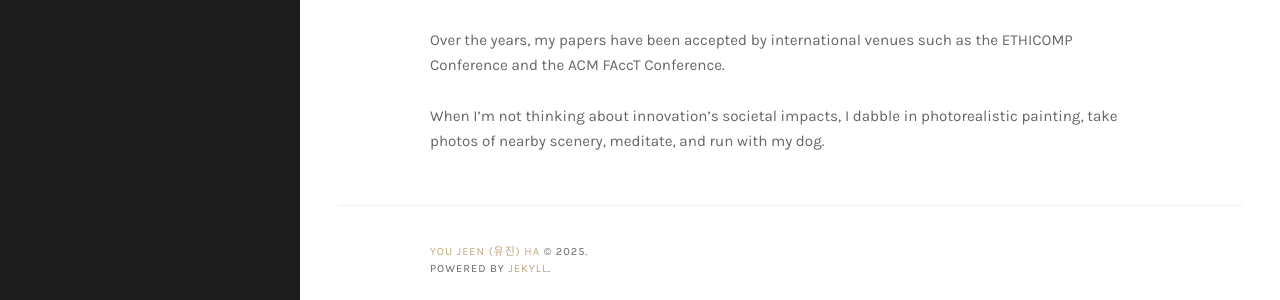
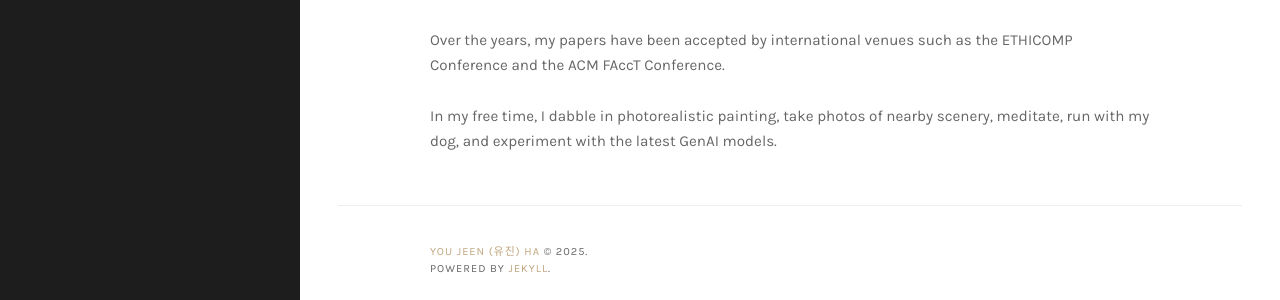
Before and after one commit to hyoujeen/hyoujeen.github.io, a Jekyll site: the page built from about.md, in a window 1280 px wide. Shown: the part 476-776 px from the top of the page. Built offline with Jekyll 4.4.1, drawn with Linux system fonts in a browser that asks for light colours.

Commit message:
Update about.md

```diff
--- a/about.md
+++ b/about.md
@@ -11,4 +11,4 @@ After graduating from Smith College with a double major in **Computer Science &
 
 Over the years, my papers have been accepted by international venues such as the ETHICOMP Conference and the ACM FAccT Conference.
 
-When I'm not thinking about innovation's societal impacts, I dabble in photorealistic painting, take photos of nearby scenery, meditate, and run with my dog.
+In my free time, I dabble in photorealistic painting, take photos of nearby scenery, meditate, run with my dog, and experiment with the latest GenAI models.
```
